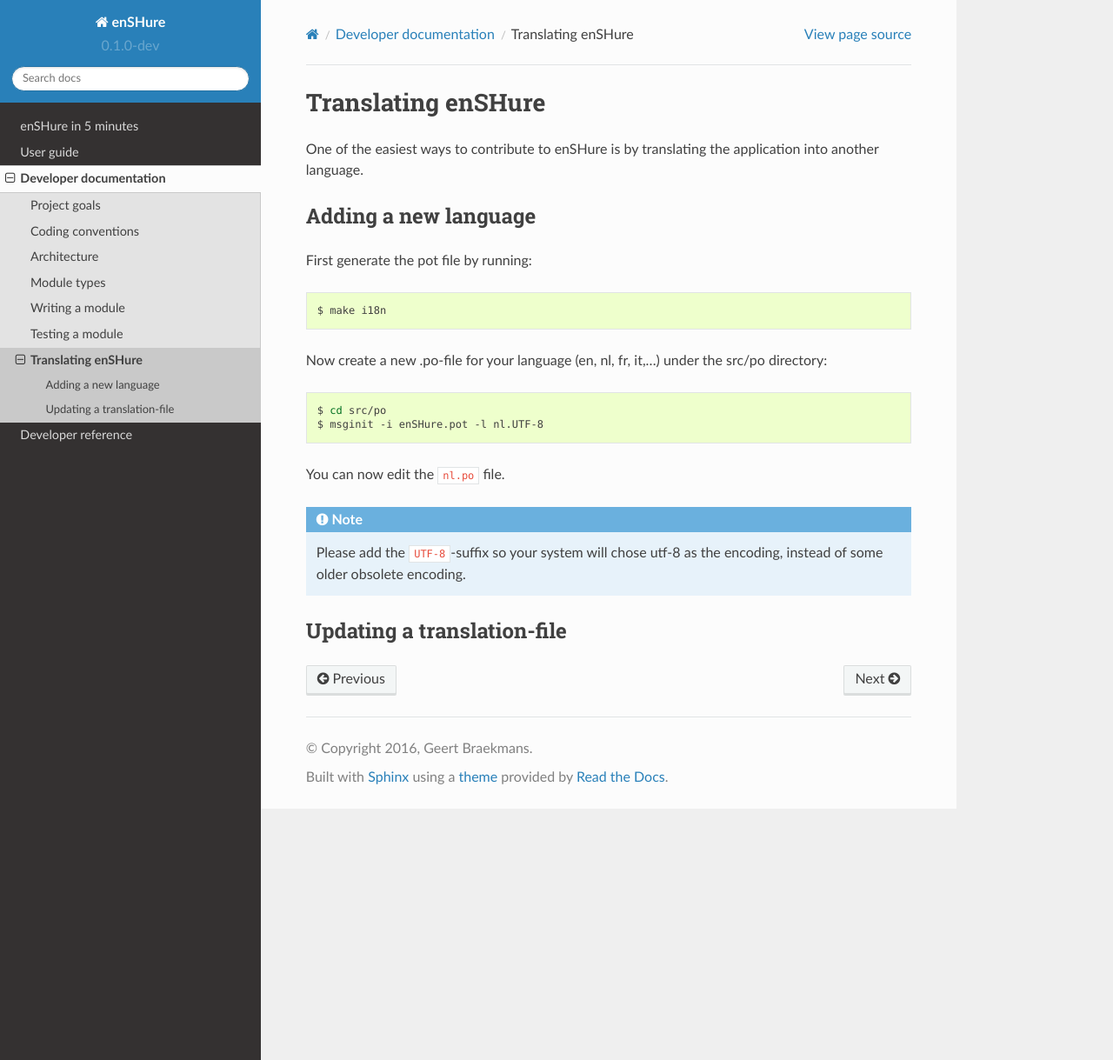
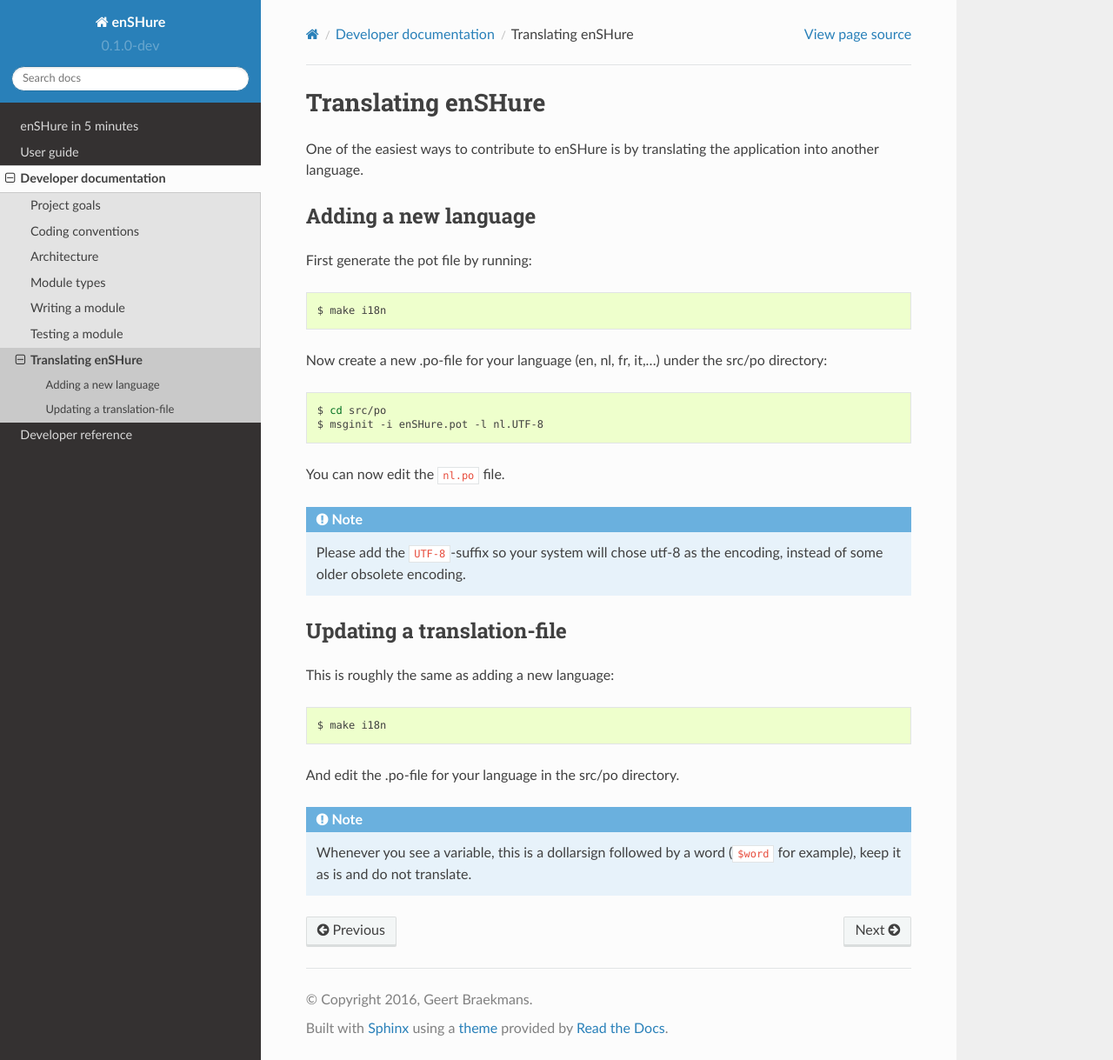
Before and after one commit to gbraekmans/enshure, a Sphinx documentation site: the page built from doc/code/translating.rst, in a window 1280 px wide and 1219 px high. Shown: the whole window at 87% size. Built offline with Sphinx 7.4.7 and the Read the Docs theme 2.0.0, drawn with Linux system fonts in a browser that asks for light colours.

Commit message:
Improved make targets

```diff
--- a/doc/code/coding_conventions.rst
+++ b/doc/code/coding_conventions.rst
@@ -62,8 +62,10 @@
 Linebreaks
 **********
 
-Try not to break up lines. This isn't as readable, but the code coverage
-scanner doesn't handle custom linebreaks that well.
+Don't worry about long lines. I hope everyone today has a decent editor that
+supports more than 80 characters. The reason for this is that strings that need
+to be translated can not be split up in an acceptable fashion to support a < 80
+characters rule. Use common sense to determine if it should be split up.
 
 Indentation: tabs
 *****************
--- a/doc/code/testing.rst
+++ b/doc/code/testing.rst
@@ -39,11 +39,11 @@
 In addition you'll need these packages installed for testing purposes:
 
 - shunit2_: Should be available at "/usr/share/shunit2/shunit2", this
-  is the default for most distributions.
+  is the default for most distributions. Otherwise it will downloaded.
 - ShellCheck_: The binary must be available on the system and included
   in $PATH.
 - kcov_: Optionally, this is usefull to check if your tests cover all the
-  code paths. You must run this manually.
+  code paths. Only needed if you run ``make testcoverage``.
 
 All tests are ran using different shells. The following shells should be
 available on the system:
--- a/doc/code/translating.rst
+++ b/doc/code/translating.rst
@@ -26,3 +26,14 @@
 
 Updating a translation-file
 ---------------------------
+
+This is roughly the same as adding a new language::
+
+  $ make i18n
+
+And edit the .po-file for your language in the src/po directory.
+
+.. note::
+
+  Whenever you see a variable, this is a dollarsign followed by a word
+  (``$word`` for example), keep it as is and do not translate.
```
Also changed, not shown: 4 other files.
